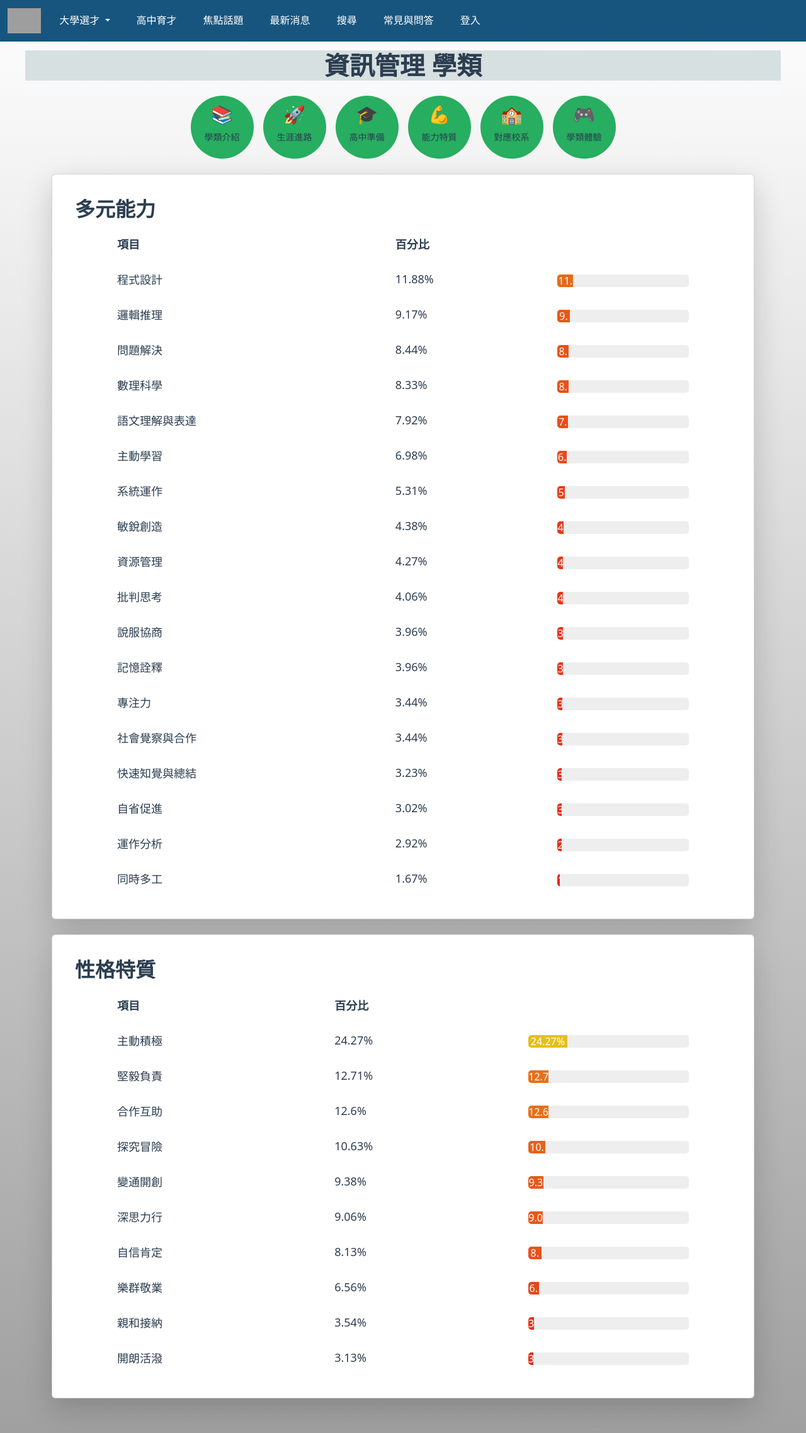
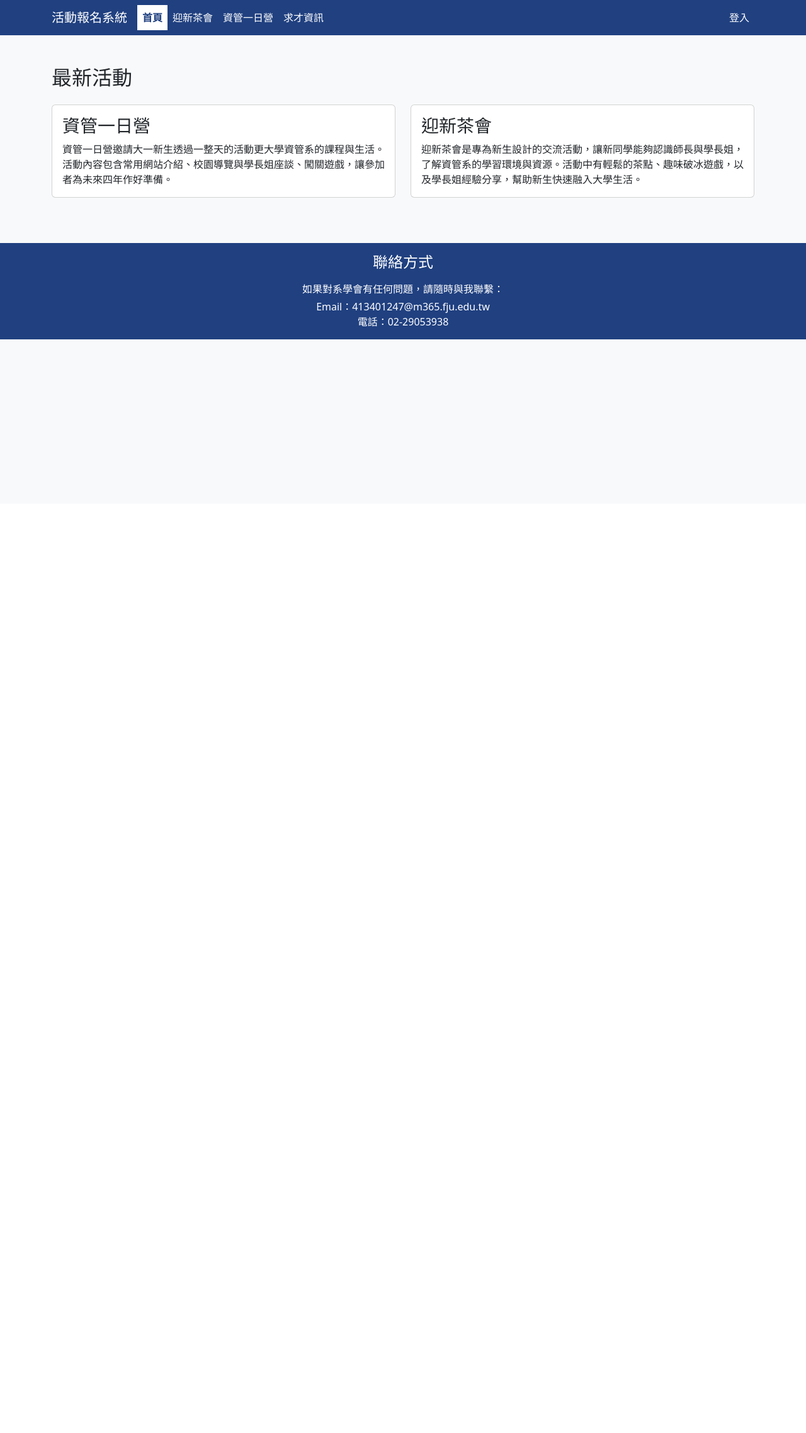
Before and after one commit to penny950629-crypto/php2025, a PHP site: page / in a window 1280 px wide. Shown: the whole page at 63% size. After the commit the page ends 539 px from the top, so only its background shows below. Run offline with PHP 8.4, Linux system fonts and the light colour scheme; data comes from the database, SQL or seed files in the repository; both versions use the stored data as it was after the commit; some libraries are stand-ins or nearby versions; grey boxes are pictures that could not be loaded.

Commit message:
Add files via upload

```diff
--- /dev/null
+++ b/custom.css
@@ -0,0 +1,19 @@
+/* week03/custom.css */
+.custom-bg {
+  background-color: #204080 !important;
+  color: #fff !important;
+}
+.custom-bg .navbar-nav .nav-link,
+.custom-bg .navbar-brand,
+.custom-bg .navbar-toggler {
+  color: #fff !important;
+}
+.custom-bg .navbar-nav .nav-link.active {
+  font-weight: bold;
+  color: #204080 !important;
+  background: #fff !important;
+}
+.custom-bg {
+  background-color: #204080 !important;
+  color: #fff !important;
+}
--- /dev/null
+++ b/db.php
@@ -0,0 +1,7 @@
+<?php
+$servername = "localhost";
+$dbname = "practice";
+$dbUsername = "root";
+$dbPassword = "Peijun0629";
+$conn = mysqli_connect($servername, $dbUsername, $dbPassword, $dbname);
+?>
--- /dev/null
+++ b/footer.php
@@ -0,0 +1,36 @@
+<?php
+// week03/footer.php
+?>
+<footer class="footer mt-auto py-3 custom-bg">
+    <div class="container text-center">
+        <h4 class="mb-3">聯絡方式</h4>
+        <p class="mb-1">如果對系學會有任何問題，請隨時與我聯繫：</p>
+        <ul class="list-unstyled mb-0">
+            <li>Email：413401247@m365.fju.edu.tw</li>
+            <li>電話：02-29053938</li>
+        </ul>
+    </div>
+</footer>
+
+<script src="https://cdn.jsdelivr.net/npm/@popperjs/core@2.11.8/dist/umd/popper.min.js" integrity="sha384-I7E8VVD/ismYTF4hNIPjVp/Zjvgyol6VFvRkX/vR+Vc4jQkC+hVqc2pM8ODewa9r" crossorigin="anonymous"></script>
+<script src="https://cdn.jsdelivr.net/npm/bootstrap@5.3.8/dist/js/bootstrap.min.js" integrity="sha384-G/EV+4j2dNv+tEPo3++6LCgdCROaejBqfUeNjuKAiuXbjrxilcCdDz6ZAVfHWe1Y" crossorigin="anonymous"></script>
+
+<script src="https://code.jquery.com/jquery-3.7.1.js"></script>
+
+<script src="https://cdn.datatables.net/2.0.8/js/dataTables.js"></script>
+<script src="https://cdn.datatables.net/2.0.8/js/dataTables.bootstrap5.js"></script>
+
+<script>
+$(document).ready(function() {
+    // 這個腳本會尋找 id 為 "jobTable" 的表格，並啟用 DataTable 功能
+    $('#jobTable').DataTable({
+        // 將 DataTable 的語言設定為繁體中文
+        language: {
+            url: 'https://cdn.datatables.net/plug-ins/2.0.8/i18n/zh-HANT.json'
+        }
+    });
+});
+</script>
+
+</body>
+</html>
--- a/header.php
+++ b/header.php
@@ -1,86 +1,59 @@
 <?php
-// week02/header.php
+session_start();
+$title=$title??"活動系統";
+function nav_active($file) {
     $current = basename($_SERVER['PHP_SELF']);
-function nav_active($file) {
-    global $current;
     return $current === $file ? ' active' : '';
 }
 ?>
 
 <!DOCTYPE html>
 <html lang="zh-Hant">
-
 <head>
     <meta charset="UTF-8">
-    <title>資訊管理 學類</title>
-    <link href="https://cdn.jsdelivr.net/npm/bootstrap@5.3.0/dist/css/bootstrap.min.css" rel="stylesheet">
-    <link rel="stylesheet" type="text/css" href="資管.css"/>
+    <meta name="viewport" content="width=device-width, initial-scale=1.0">
+    <title><?=$title?></title>
+    <link href="https://cdn.jsdelivr.net/npm/bootstrap@5.3.8/dist/css/bootstrap.min.css" rel="stylesheet" integrity="sha384-sRIl4kxILFvY47J16cr9ZwB07vP4J8+LH7qKQnuqkuIAvNWLzeN8tE5YBujZqJLB" crossorigin="anonymous">
 
+    <link rel="stylesheet" href="https://cdn.datatables.net/2.0.8/css/dataTables.bootstrap5.css">
 
+    <link rel="stylesheet" href="custom.css" />
+</head>
 
-    <fieldset>
-        <nav id="mainNav" class="navbar navbar-expand-md navbar-dark">
-        <div class="container-fluid">
-                <a class="navbar-brand" href="資訊學群.html">
-                <img src="collego-logo.png" alt="Collego" style="height: 40px;">
-                </a>
-                <button class="navbar-toggler" type="button" data-bs-toggle="collapse" data-bs-target="#navbarSupportedContent" aria-controls="navbarSupportedContent" aria-expanded="false" aria-label="Toggle navigation">
+<body class="bg-light">
+  <nav class="navbar navbar-expand-lg custom-bg">
+    <div class="container">
+      <a class="navbar-brand" href="index.php">活動報名系統</a>
+      <button class="navbar-toggler" type="button" data-bs-toggle="collapse" data-bs-target="#navbarNav" aria-controls="navbarNav" aria-expanded="false" aria-label="Toggle navigation">
         <span class="navbar-toggler-icon"></span>
       </button>
-                <div class="collapse navbar-collapse" id="navbarSupportedContent">
-            <ul class="navbar-nav nav-underline me-auto">
-                <li class="nav-item dropdown">
-                    <a class="nav-link dropdown-toggle" href="#" id="navbarDropdown" role="button" data-bs-toggle="dropdown" aria-expanded="false">
-                        大學選才
-                    </a>
-                    <ul class="dropdown-menu" aria-labelledby="navbarDropdown">
-                        <li><a class="dropdown-item" href="#">認識學群</a></li>
-                        <li><a class="dropdown-item" href="#">認識學類</a></li>
-                    </ul>
+      <div class="collapse navbar-collapse" id="navbarNav">
+        <ul class="navbar-nav me-auto mb-2 mb-lg-0">
+          <li class="nav-item">
+            <a class="nav-link<?=nav_active('index.php')?>" aria-current="page" href="index.php">首頁</a>
           </li>
           <li class="nav-item">
-                    <a class="nav-link" href="高中育才">高中育才</a>
+            <a class="nav-link<?=nav_active('status.php')?>" href="status.php">迎新茶會</a>
           </li>
           <li class="nav-item">
-                    <a class="nav-link" href="焦點話題">焦點話題</a>
+            <a class="nav-link<?=nav_active('conference.php')?>" href="conference.php">資管一日營</a>
           </li>
           <li class="nav-item">
-                    <a class="nav-link" href="最新消息">最新消息</a>
+            <a class="nav-link<?=nav_active('job.php')?>" href="job.php">求才資訊</a>
           </li>
+        </ul>
+
+        <ul class="navbar-nav mb-2 mb-lg-0">
+        <?php if(isset($_SESSION['account'])): ?>
           <li class="nav-item">
-                    <a class="nav-link" href="搜尋">搜尋</a>
+            <a class="nav-link" href="logout.php">登出</a>
           </li>
+        <?php else: ?>
           <li class="nav-item">
-                    <a class="nav-link" href="常見與問答">常見與問答</a>
+            <a class="nav-link" href="login.php">登入</a>
           </li>
-                <li class="nav-item">
-                    <a class="nav-link" data-bs-toggle="modal" data-bs-target="#loginModal" href="#">登入</a>
-                </li>
+        <?php endif; ?>
       </ul>
       </div>
     </div>
   </nav>
-
-        <h1><strong>資訊管理 學類</strong></h1>
-      <nav class="navbar navbar-expand-md navbar-light bg-light">
-        <div class="container-fluid">
-      </nav>
-
-    <div class="button-container">
-
-    <nav class="navbar navbar-expand-lg bg-secondary text-uppercase fixed-top" id="mainNav">
-
-      <li class="nav-item">
-            <a class="nav-link<?=nav_active('生涯進路.php')?>" href="生涯進路.php">生涯進路</a>
-        </li>
-
-        <li class="nav-item">
-            <a class="nav-link<?=nav_active('能力特質.php')?>" href="能力特質.php">能力特質</a>
-        </li>
-
-        <li class="nav-item">
-            <a class="nav-link<?=nav_active('對應校系.php')?>" href="對應校系.php">對應校系</a>
-        </li>
-    </div>
-</nav>
-</head>
--- /dev/null
+++ b/index.php
@@ -0,0 +1,39 @@
+<?php
+// 1. 引用 header 和資料庫連線設定
+include('header.php');
+require_once('db.php');
+
+// 2. 準備並執行 SQL 查詢
+$sql = "SELECT * FROM event ORDER BY id DESC";
+$result = mysqli_query($conn, $sql);
+?>
+
+<div class="container my-5">
+    <h2 class="mb-4">最新活動</h2>
+    <div class="row">
+
+        <?php
+        // 3. 開始 while 迴圈，只用來重複產生 col
+        while ($row = mysqli_fetch_assoc($result)) {
+        ?>
+
+            <div class="col-md-6 mb-4">
+                <div class="card h-100 bg-white text-dark">
+                    <div class="card-body d-flex flex-column">
+                        <h3 class="card-title"><?= htmlspecialchars($row['name']) ?></h3>
+                        <p class="card-text">
+                            <?= htmlspecialchars($row['description']) ?>
+                        </p>
+                    </div>
+                </div>
+            </div>
+
+        <?php
+        }
+        ?>
+
+    </div> </div> <?php
+// 4. 關閉資料庫連線並引用 footer
+mysqli_close($conn);
+include('footer.php');
+?>
--- /dev/null
+++ b/logout.php
@@ -0,0 +1,5 @@
+<?php
+session_start();
+unset($_SESSION["account"]);
+header("Location: login.php");
+?>
```
Also changed, not shown: conference.php (added, +61 -0 lines), job.php (added, +70 -0 lines), login.php (added, +59 -0 lines), practice.sql (added, +140 -0 lines), status.php (added, +52 -0 lines), success.php (added, +29 -0 lines). Lines whose indentation alone changed are shown as unchanged.
